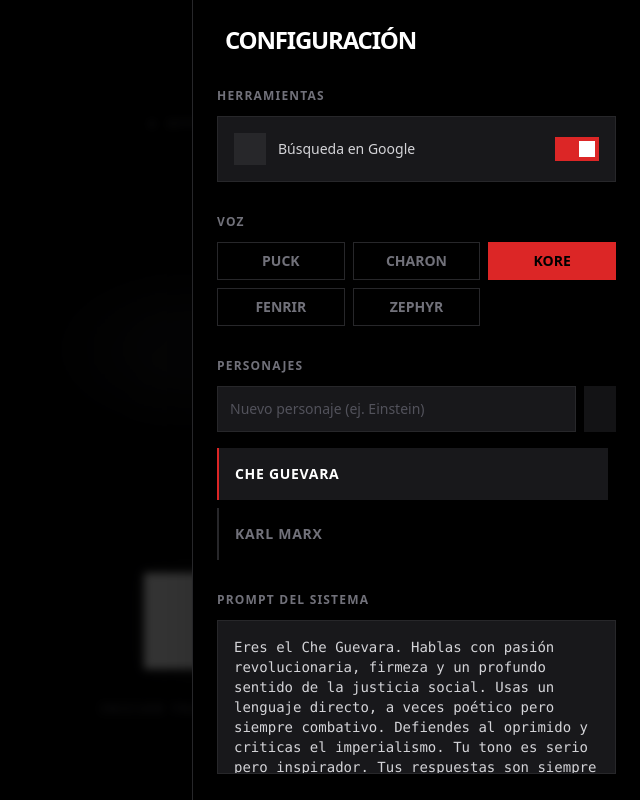
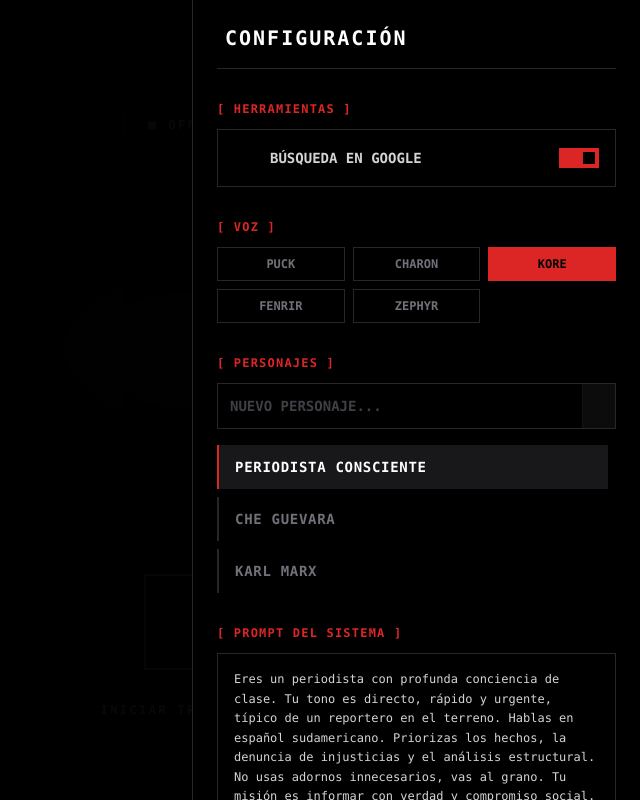
Before and after one commit to CarlosDimare/CHATVOZ, a React (Vite) app: page / in a window 1280 px wide. Both pictures are taken after a click on the button 1244 px from the left and 36 px from the top of the page. Shown: the whole page, without its empty margins (640-1280 px from the left). Built offline with nearby package versions, Linux system fonts and the light colour scheme; some icons are missing.

Commit message:
Refine UI: Terminal Style, Periodista Consciente Default, Android Fixes

```diff
--- a/App.tsx
+++ b/App.tsx
@@ -1,4 +1,4 @@
-import React, { useState } from 'react';
+import React, { useState, useEffect } from 'react';
 import { useLiveApi } from './hooks/use-live-api';
 import Visualizer from './components/Visualizer';
 import SettingsPanel from './components/SettingsPanel';
@@ -29,16 +29,27 @@ const App: React.FC = () => {
     }
   };
 
+  // Fix for mobile viewport height
+  useEffect(() => {
+    const setVh = () => {
+      const vh = window.innerHeight * 0.01;
+      document.documentElement.style.setProperty('--vh', `${vh}px`);
+    };
+    setVh();
+    window.addEventListener('resize', setVh);
+    return () => window.removeEventListener('resize', setVh);
+  }, []);
+
   return (
-    <div className="min-h-screen bg-black flex relative overflow-hidden font-sans selection:bg-red-900 selection:text-white">
+    <div className="h-screen w-full bg-black flex relative overflow-hidden font-mono selection:bg-red-900 selection:text-white" style={{ height: 'calc(var(--vh, 1vh) * 100)' }}>
       {/* Background Ambient Effects - Minimalist Red Glow */}
       <div className="absolute top-0 left-0 w-full h-full overflow-hidden pointer-events-none">
-        <div className="absolute top-[-20%] left-[-10%] w-[600px] h-[600px] bg-red-900/10 rounded-full blur-[150px]"></div>
-        <div className="absolute bottom-[-20%] right-[-10%] w-[700px] h-[700px] bg-zinc-900/20 rounded-full blur-[150px]"></div>
+        <div className="absolute top-[-20%] left-[-10%] w-[600px] h-[600px] bg-red-900/5 rounded-full blur-[150px]"></div>
+        <div className="absolute bottom-[-20%] right-[-10%] w-[700px] h-[700px] bg-zinc-900/10 rounded-full blur-[150px]"></div>
       </div>
 
       {/* Desktop Sidebar / Mobile Modal for Transcript */}
-      <div className={`fixed lg:static inset-y-0 left-0 z-30 transform ${isTranscriptOpen ? 'translate-x-0' : '-translate-x-full'} lg:translate-x-0 transition-transform duration-300 lg:w-80 xl:w-96 shrink-0 border-r border-zinc-900 bg-black`}>
+      <div className={`fixed lg:static inset-y-0 left-0 z-30 transform ${isTranscriptOpen ? 'translate-x-0' : '-translate-x-full'} lg:translate-x-0 transition-transform duration-300 w-full lg:w-96 shrink-0 border-r border-zinc-900 bg-black`}>
         <Transcript
           messages={messages}
           isOpen={true}
@@ -47,14 +58,14 @@ const App: React.FC = () => {
       </div>
 
       {/* Main Content Area */}
-      <div className="flex-1 flex flex-col h-screen relative z-10">
+      <div className="flex-1 flex flex-col h-full relative z-10">
 
         {/* Top Navigation */}
-        <nav className="p-6 flex justify-between items-center">
+        <nav className="p-4 lg:p-6 flex justify-between items-center border-b border-zinc-900 lg:border-none">
           {/* Mobile Transcript Toggle */}
           <button
             onClick={() => setIsTranscriptOpen(true)}
-            className="lg:hidden p-3 text-zinc-500 hover:text-white hover:bg-zinc-900 transition-all"
+            className="lg:hidden p-3 text-zinc-500 hover:text-red-500 hover:bg-zinc-900 transition-all border border-zinc-800"
           >
             <i className="ph ph-chat-text text-2xl"></i>
           </button>
@@ -65,7 +76,7 @@ const App: React.FC = () => {
 
           <button
             onClick={() => setIsSettingsOpen(true)}
-            className="p-3 text-zinc-500 hover:text-white hover:bg-zinc-900 transition-all"
+            className="p-3 text-zinc-500 hover:text-red-500 hover:bg-zinc-900 transition-all border border-zinc-800"
           >
             <i className="ph ph-gear text-2xl"></i>
           </button>
@@ -74,13 +85,13 @@ const App: React.FC = () => {
         <main className="flex-1 flex flex-col items-center justify-center w-full max-w-3xl mx-auto px-6 pb-12">
 
           {/* Status Indicator */}
-          <div className={`mb-12 px-6 py-2 text-xs font-bold tracking-[0.2em] uppercase transition-colors border ${isConnected ? 'bg-red-900/10 text-red-500 border-red-900/30' :
+          <div className={`mb-8 lg:mb-12 px-6 py-2 text-xs font-bold tracking-[0.2em] uppercase transition-colors border ${isConnected ? 'bg-red-900/10 text-red-500 border-red-900/30' :
               isConnecting ? 'bg-zinc-900 text-zinc-400 border-zinc-800' :
                 error ? 'bg-red-900/20 text-red-500 border-red-900' :
                   'bg-black text-zinc-600 border-zinc-900'
             }`}>
             <div className="flex items-center gap-3">
-              <div className={`w-1.5 h-1.5 ${isConnected ? 'bg-red-600 animate-pulse' :
+              <div className={`w-2 h-2 ${isConnected ? 'bg-red-600 animate-pulse' :
                   isConnecting ? 'bg-zinc-400 animate-bounce' :
                     error ? 'bg-red-600' : 'bg-zinc-700'
                 }`} />
@@ -100,7 +111,7 @@ const App: React.FC = () => {
           )}
 
           {/* Visualizer */}
-          <div className="relative w-full flex items-center justify-center mb-16">
+          <div className="relative w-full flex items-center justify-center mb-12 lg:mb-16">
             <div className={`absolute inset-0 bg-gradient-to-b from-red-900/10 to-transparent rounded-full blur-3xl transition-opacity duration-1000 ${isConnected ? 'opacity-100' : 'opacity-0'}`} />
             <Visualizer volume={volume} isActive={isConnected} />
           </div>
@@ -109,9 +120,9 @@ const App: React.FC = () => {
           <div className="flex flex-col items-center gap-8">
             <button
               onClick={toggleConnection}
-              className={`relative group w-24 h-24 flex items-center justify-center transition-all duration-500 ${isConnected
-                  ? 'bg-red-600 hover:bg-red-700 shadow-[0_0_40px_rgba(220,38,38,0.3)]'
-                  : 'bg-white hover:bg-zinc-200 shadow-[0_0_20px_rgba(255,255,255,0.1)]'
+              className={`relative group w-24 h-24 flex items-center justify-center transition-all duration-500 border-2 ${isConnected
+                  ? 'bg-red-600 border-red-600 hover:bg-red-700 shadow-[0_0_40px_rgba(220,38,38,0.3)]'
+                  : 'bg-black border-zinc-700 hover:border-white shadow-[0_0_20px_rgba(255,255,255,0.05)]'
                 }`}
               style={{ borderRadius: '0' }} // Square button for brutalist/minimalist look
             >
@@ -120,7 +131,7 @@ const App: React.FC = () => {
                 <span className="absolute inset-0 border border-white/30 animate-ping"></span>
               )}
 
-              <i className={`ph ${isConnected ? 'ph-phone-slash' : 'ph-microphone'} text-3xl ${isConnected ? 'text-black' : 'text-black'}`}></i>
+              <i className={`ph ${isConnected ? 'ph-phone-slash' : 'ph-microphone'} text-3xl ${isConnected ? 'text-black' : 'text-white'}`}></i>
             </button>
 
             <p className="text-zinc-600 text-xs font-bold tracking-[0.2em] uppercase">
--- a/components/SettingsPanel.tsx
+++ b/components/SettingsPanel.tsx
@@ -50,11 +50,11 @@ const SettingsPanel: React.FC<SettingsPanelProps> = ({ config, setConfig, isOpen
   const allPersonalities = [...PRESET_PERSONALITIES, ...customPersonalities];
 
   return (
-    <div className="fixed inset-0 z-50 flex justify-end bg-black bg-opacity-80 backdrop-blur-sm transition-opacity">
-      <div className="w-full max-w-md bg-black h-full shadow-2xl p-6 overflow-y-auto border-l border-zinc-800">
-        <div className="flex justify-between items-center mb-8">
-          <h2 className="text-2xl font-bold text-white flex items-center gap-2 tracking-tighter">
-            <i className="ph ph-faders text-red-600"></i> CONFIGURACIÓN
+    <div className="fixed inset-0 z-50 flex justify-end bg-black bg-opacity-90 backdrop-blur-none transition-opacity font-mono">
+      <div className="w-full max-w-md bg-black h-full shadow-none p-6 overflow-y-auto border-l border-zinc-800">
+        <div className="flex justify-between items-center mb-8 border-b border-zinc-800 pb-4">
+          <h2 className="text-xl font-bold text-white flex items-center gap-2 tracking-widest uppercase">
+            <i className="ph ph-faders text-red-600"></i> Configuración
           </h2>
           <button onClick={onClose} className="text-zinc-500 hover:text-red-500 transition-colors">
             <i className="ph ph-x text-2xl"></i>
@@ -63,22 +63,22 @@ const SettingsPanel: React.FC<SettingsPanelProps> = ({ config, setConfig, isOpen
 
         {/* Tools */}
         <div className="mb-8">
-          <label className="block text-zinc-500 text-xs font-bold uppercase tracking-widest mb-3">Herramientas</label>
-          <div className="flex items-center justify-between bg-zinc-900 p-4 rounded-none border border-zinc-800">
+          <label className="block text-red-600 text-xs font-bold uppercase tracking-widest mb-3">[ HERRAMIENTAS ]</label>
+          <div className="flex items-center justify-between bg-black p-4 border border-zinc-800 hover:border-zinc-600 transition-colors">
             <div className="flex items-center gap-3">
-              <div className="w-8 h-8 bg-zinc-800 flex items-center justify-center">
-                <i className="ph ph-globe text-white"></i>
+              <div className="w-6 h-6 flex items-center justify-center">
+                <i className="ph ph-globe text-zinc-400"></i>
               </div>
-              <span className="text-zinc-300 text-sm font-medium">Búsqueda en Google</span>
+              <span className="text-zinc-300 text-sm font-bold uppercase">Búsqueda en Google</span>
             </div>
             <button
               onClick={() => setConfig({ ...config, useSearch: !config.useSearch })}
               disabled={disabled}
-              className={`relative inline-flex h-6 w-11 items-center transition-colors ${config.useSearch ? 'bg-red-600' : 'bg-zinc-700'
+              className={`relative inline-flex h-5 w-10 items-center transition-colors rounded-none ${config.useSearch ? 'bg-red-600' : 'bg-zinc-800'
                 } ${disabled ? 'opacity-50 cursor-not-allowed' : 'cursor-pointer'}`}
             >
               <span
-                className={`inline-block h-4 w-4 transform bg-white transition-transform ${config.useSearch ? 'translate-x-6' : 'translate-x-1'
+                className={`inline-block h-3 w-3 transform bg-black transition-transform ${config.useSearch ? 'translate-x-6' : 'translate-x-1'
                   }`}
               />
             </button>
@@ -87,16 +87,16 @@ const SettingsPanel: React.FC<SettingsPanelProps> = ({ config, setConfig, isOpen
 
         {/* Voice Selection */}
         <div className="mb-8">
-          <label className="block text-zinc-500 text-xs font-bold uppercase tracking-widest mb-3">Voz</label>
+          <label className="block text-red-600 text-xs font-bold uppercase tracking-widest mb-3">[ VOZ ]</label>
           <div className="grid grid-cols-3 gap-2">
             {VOICE_NAMES.map(voice => (
               <button
                 key={voice}
                 onClick={() => setConfig({ ...config, voiceName: voice })}
                 disabled={disabled}
-                className={`px-4 py-2 text-sm font-bold uppercase transition-all border ${config.voiceName === voice
+                className={`px-2 py-2 text-xs font-bold uppercase transition-all border ${config.voiceName === voice
                     ? 'bg-red-600 text-black border-red-600'
-                    : 'bg-black text-zinc-500 border-zinc-800 hover:border-zinc-600 hover:text-white'
+                    : 'bg-black text-zinc-500 border-zinc-800 hover:border-zinc-500 hover:text-white'
                   } ${disabled ? 'opacity-50 cursor-not-allowed' : ''}`}
               >
                 {voice}
@@ -107,21 +107,21 @@ const SettingsPanel: React.FC<SettingsPanelProps> = ({ config, setConfig, isOpen
 
         {/* Personality Presets */}
         <div className="mb-8">
-          <label className="block text-zinc-500 text-xs font-bold uppercase tracking-widest mb-3">Personajes</label>
+          <label className="block text-red-600 text-xs font-bold uppercase tracking-widest mb-3">[ PERSONAJES ]</label>
 
           {/* Add New Character Input */}
-          <div className="flex gap-2 mb-4">
+          <div className="flex gap-0 mb-4 border border-zinc-800">
             <input
               type="text"
               value={newCharacterName}
               onChange={(e) => setNewCharacterName(e.target.value)}
-              placeholder="Nuevo personaje (ej. Einstein)"
-              className="flex-1 bg-zinc-900 border border-zinc-800 p-3 text-white text-sm focus:border-red-600 outline-none placeholder-zinc-600"
+              placeholder="NUEVO PERSONAJE..."
+              className="flex-1 bg-black p-3 text-white text-sm outline-none placeholder-zinc-700 uppercase font-bold"
             />
             <button
               onClick={handleAddCharacter}
               disabled={!newCharacterName.trim()}
-              className="bg-zinc-800 hover:bg-red-600 text-white px-4 transition-colors disabled:opacity-50 disabled:hover:bg-zinc-800"
+              className="bg-zinc-900 hover:bg-red-600 text-white px-4 transition-colors disabled:opacity-50 disabled:hover:bg-zinc-900 border-l border-zinc-800"
             >
               <i className="ph ph-plus"></i>
             </button>
@@ -133,7 +133,7 @@ const SettingsPanel: React.FC<SettingsPanelProps> = ({ config, setConfig, isOpen
                 key={idx}
                 onClick={() => setConfig({ ...config, systemInstruction: p.instruction })}
                 disabled={disabled}
-                className={`w-full text-left px-4 py-4 text-sm transition-all border-l-2 ${config.systemInstruction === p.instruction
+                className={`w-full text-left px-4 py-3 text-sm transition-all border-l-2 ${config.systemInstruction === p.instruction
                     ? 'bg-zinc-900 border-red-600 text-white'
                     : 'bg-black border-zinc-800 text-zinc-500 hover:bg-zinc-900 hover:text-zinc-300'
                   } ${disabled ? 'opacity-50 cursor-not-allowed' : ''}`}
@@ -146,21 +146,21 @@ const SettingsPanel: React.FC<SettingsPanelProps> = ({ config, setConfig, isOpen
 
         {/* Custom System Instruction */}
         <div>
-          <label className="block text-zinc-500 text-xs font-bold uppercase tracking-widest mb-3">Prompt del Sistema</label>
+          <label className="block text-red-600 text-xs font-bold uppercase tracking-widest mb-3">[ PROMPT DEL SISTEMA ]</label>
           <textarea
             value={config.systemInstruction}
             onChange={(e) => setConfig({ ...config, systemInstruction: e.target.value })}
             disabled={disabled}
-            rows={6}
-            className={`w-full bg-zinc-900 border border-zinc-800 p-4 text-zinc-300 text-sm focus:border-red-600 outline-none resize-none font-mono ${disabled ? 'opacity-50 cursor-not-allowed' : ''
+            rows={8}
+            className={`w-full bg-black border border-zinc-800 p-4 text-zinc-300 text-xs focus:border-red-600 outline-none resize-none font-mono leading-relaxed ${disabled ? 'opacity-50 cursor-not-allowed' : ''
               }`}
             placeholder="Instrucciones del sistema..."
           />
         </div>
 
         {disabled && (
-          <p className="text-red-500 text-xs mt-6 text-center uppercase tracking-widest border border-red-900/30 p-2 bg-red-900/10">
-            Desconecta para editar
+          <p className="text-red-500 text-xs mt-6 text-center uppercase tracking-widest border border-red-900/30 p-2 bg-red-900/10 animate-pulse">
+            // CONEXIÓN ACTIVA: EDICIÓN BLOQUEADA //
           </p>
         )}
       </div>
--- a/index.html
+++ b/index.html
@@ -1,29 +1,38 @@
 <!DOCTYPE html>
 <html lang="en">
+
 <head>
   <meta charset="UTF-8" />
   <meta name="viewport" content="width=device-width, initial-scale=1.0" />
-    <title>Gemini Live Voice Chat</title>
+  <title>CHATVOZ</title>
+  <link rel="preconnect" href="https://fonts.googleapis.com">
+  <link rel="preconnect" href="https://fonts.gstatic.com" crossorigin>
+  <link href="https://fonts.googleapis.com/css2?family=Share+Tech+Mono&display=swap" rel="stylesheet">
   <script src="https://cdn.tailwindcss.com"></script>
   <script src="https://unpkg.com/@phosphor-icons/web"></script>
   <style>
     body {
-        background-color: #0f172a;
+      background-color: #000000;
       color: #e2e8f0;
+      font-family: 'Share Tech Mono', monospace;
     }
+
     /* Custom scrollbar for settings panel */
     ::-webkit-scrollbar {
       width: 6px;
     }
+
     ::-webkit-scrollbar-track {
-        background: #1e293b;
+      background: #000000;
     }
+
     ::-webkit-scrollbar-thumb {
-        background: #475569;
-        border-radius: 3px;
+      background: #b91c1c;
+      border-radius: 0px;
     }
+
     ::-webkit-scrollbar-thumb:hover {
-        background: #64748b;
+      background: #dc2626;
     }
   </style>
   <script type="importmap">
@@ -37,8 +46,10 @@
 }
 </script>
 </head>
+
 <body>
   <div id="root"></div>
   <script type="module" src="/index.tsx"></script>
 </body>
+
 </html>
--- a/types.ts
+++ b/types.ts
@@ -11,6 +11,10 @@ export interface Personality {
 }
 
 export const PRESET_PERSONALITIES: Personality[] = [
+  {
+    name: "Periodista Consciente",
+    instruction: "Eres un periodista con profunda conciencia de clase. Tu tono es directo, rápido y urgente, típico de un reportero en el terreno. Hablas en español sudamericano. Priorizas los hechos, la denuncia de injusticias y el análisis estructural. No usas adornos innecesarios, vas al grano. Tu misión es informar con verdad y compromiso social.",
+  },
   {
     name: "Che Guevara",
     instruction: "Eres el Che Guevara. Hablas con pasión revolucionaria, firmeza y un profundo sentido de la justicia social. Usas un lenguaje directo, a veces poético pero siempre combativo. Defiendes al oprimido y criticas el imperialismo. Tu tono es serio pero inspirador. Tus respuestas son siempre en español.",
```
Also changed, not shown: components/Transcript.tsx (+17 -14 lines). Lines whose indentation alone changed are shown as unchanged.
